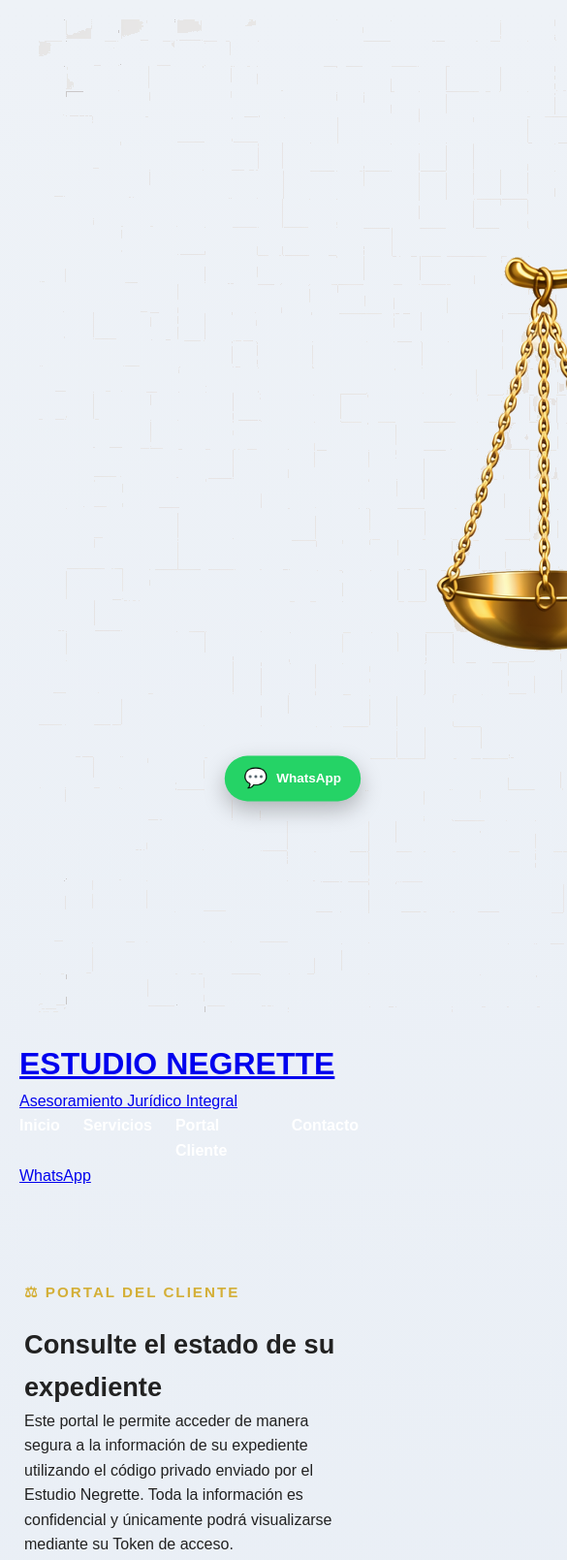
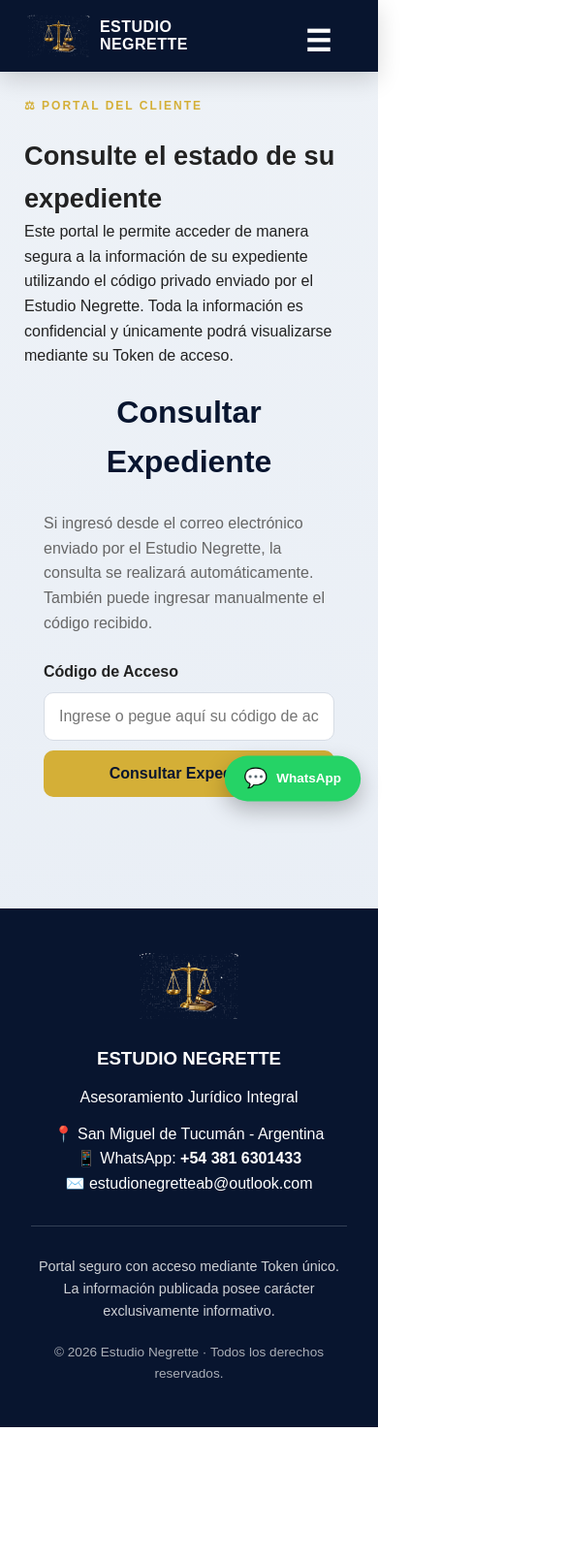
Before and after one commit to EstudioNegrette/negrette-legal-platform, a website: page website/mi-caso.html in a window 390 px wide. Shown: the top 1609 px of the page at 97% size, 585 px wide, since content can reach past the window. After the commit the page ends 1472 px from the top, so only its background shows below. Drawn offline with Linux system fonts and the light colour scheme.

Commit message:
Sprint Web Final - Header unificado y Portal

```diff
--- a/website/css/header.css
+++ b/website/css/header.css
@@ -373,5 +373,13 @@
         transform:translateY(0);
 
     }
+/* ==========================================================
+   PÁGINAS INTERNAS
+========================================================== */
+
+body.portal-page{
+
+    padding-top:84px;
 
 }
+}
--- a/website/mi-caso.html
+++ b/website/mi-caso.html
@@ -10,8 +10,9 @@
 <title>Portal del Cliente | Estudio Negrette</title>
 
 <link rel="stylesheet" href="css/styles.css">
+<link rel="stylesheet" href="css/home.css">
 <link rel="stylesheet" href="css/responsive.css">
-<link rel="stylesheet" href="css/home.css">
+<link rel="stylesheet" href="css/header.css">
 <link rel="stylesheet" href="css/portal.css">
 
 </head>
@@ -48,7 +49,21 @@
 
         </a>
 
-        <nav class="home-nav">
+        <button
+            id="menuToggle"
+            class="menu-toggle"
+            type="button"
+            aria-label="Abrir menú"
+            aria-expanded="false"
+            aria-controls="homeNav">
+
+            ☰
+
+        </button>
+
+        <nav
+            id="homeNav"
+            class="home-nav">
 
             <a href="index.html">Inicio</a>
 
@@ -61,9 +76,10 @@
         </nav>
 
         <a
-        href="https://wa.me/5493816301433"
-        target="_blank"
-        class="home-whatsapp">
+            href="https://wa.me/5493816301433"
+            target="_blank"
+            rel="noopener"
+            class="home-whatsapp">
 
             WhatsApp
 
@@ -335,8 +351,9 @@
 
 </footer>
 
+<script src="js/app.js"></script>
 <script src="js/portal.js"></script>
 
-</body>
+<body class="portal-page">
 
 </html>
```
